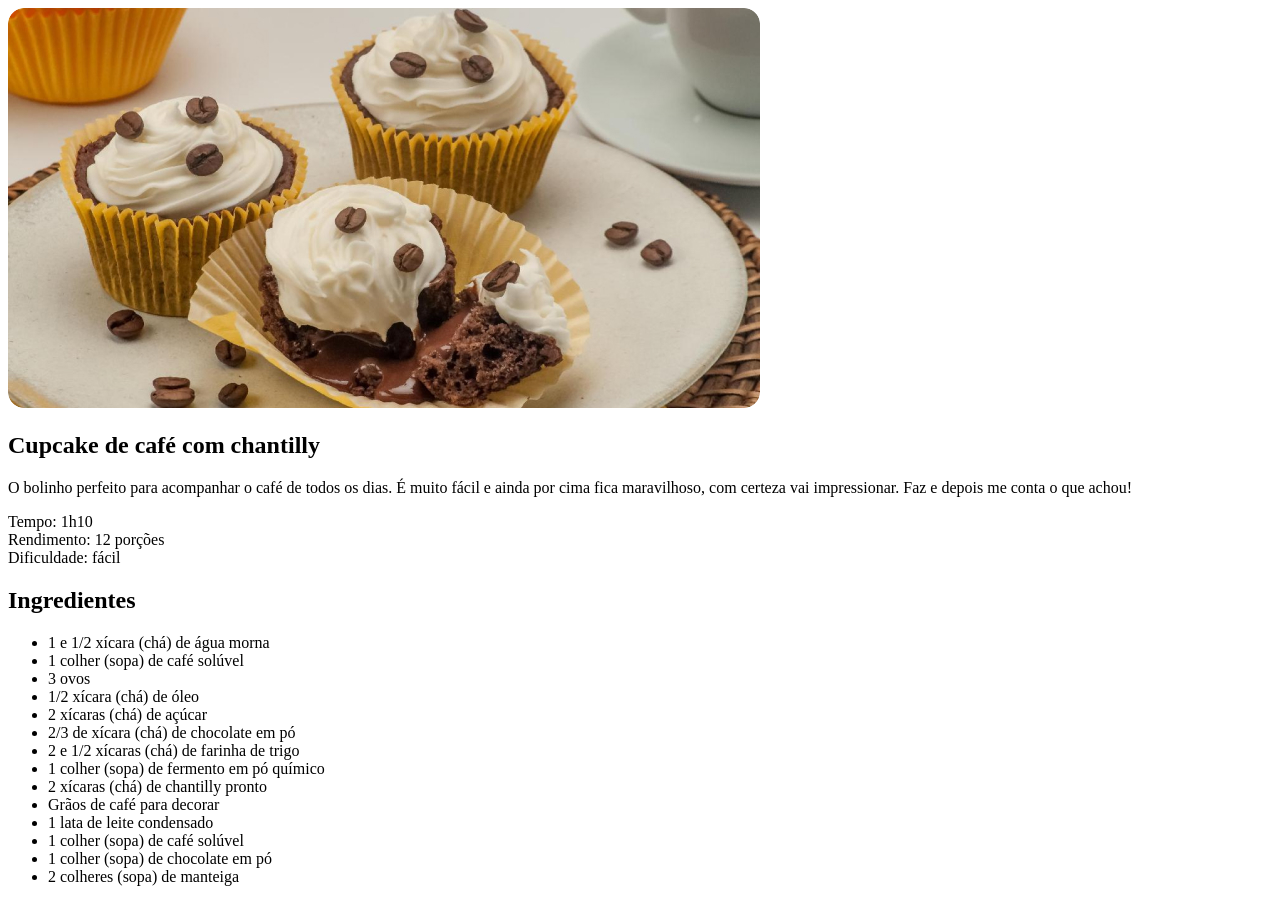
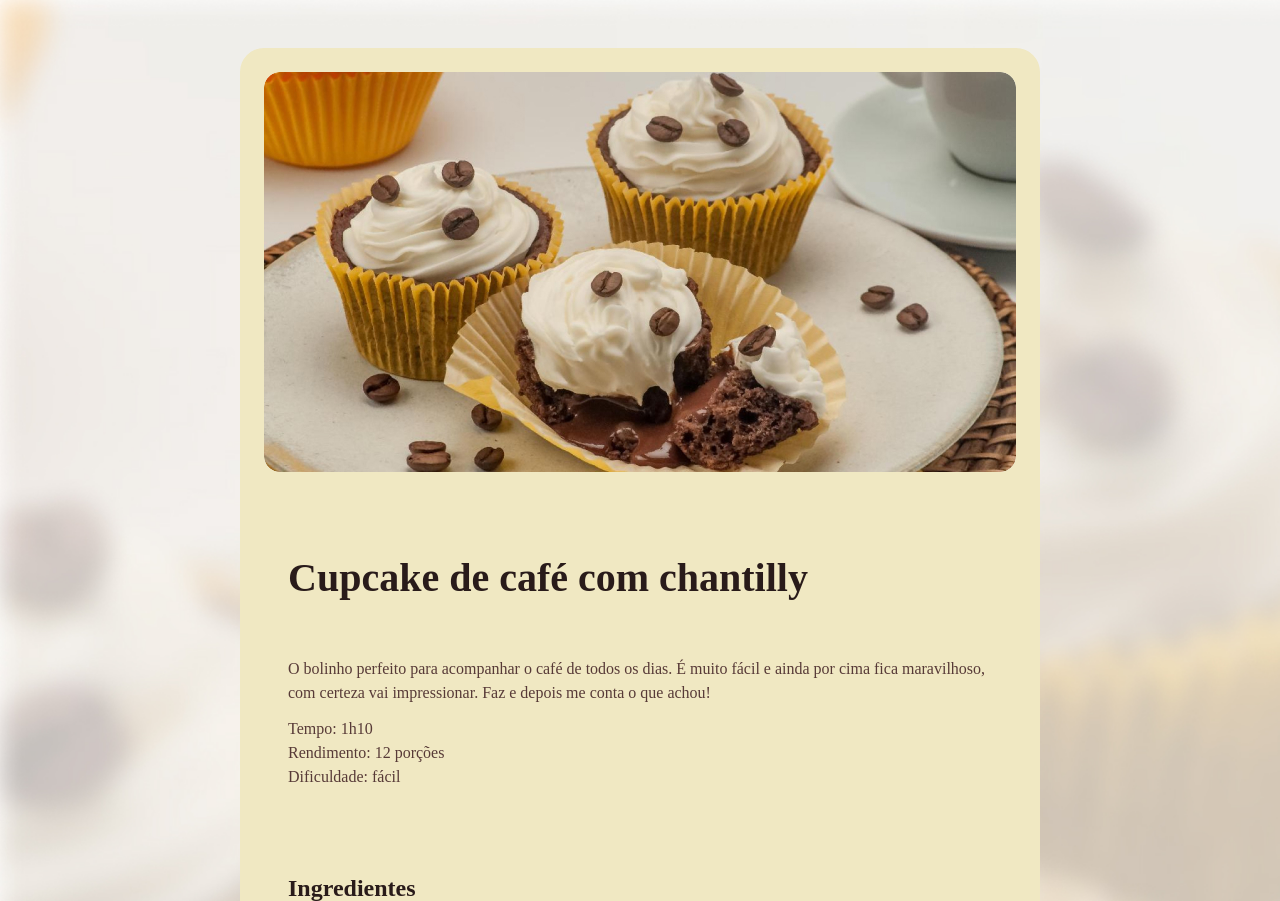
Before and after one commit to CaiquePirs/Projetos, a plain HTML site: page projeto-pg-receita/index.htm in a window 1280 px wide. Shown: the top 901 px of the page. Drawn offline with Linux system fonts and the light colour scheme.

Commit message:
personalizando espaços

```diff
--- a/projeto-pg-receita/style.css
+++ b/projeto-pg-receita/style.css
@@ -1,3 +1,62 @@
+body {
+    background-image: url(assets/bg-image.jpg);
+    background-size: cover;
+}
+
+* {
+    margin: 0;
+    padding: 0;
+
+}
+
+:root {
+    font-family: "Alice", serif;
+    line-height: 150%;
+    color: #573a37;
+}
+
+#page {
+    box-sizing: border-box;
+    padding: 24px;
+    width: 800px;
+    background-color: #f0e8c2;
+    border-radius: 24px;
+    margin: 48px auto;
+
+}
+
 img {
     border-radius: 16px;
 }
+
+main {
+    padding: 24px;
+
+}
+
+section + section {
+    margin-top: 24px;
+}
+
+#about p + p {
+    margin-top: 12px;
+}
+
+h1 {
+    line-height: 140%;
+    font-size: 40px;
+    color: #291b1a;
+    margin-bottom: 4px;
+    line-height: 150px;
+}
+
+h2 {
+    font-size: 24px;
+    color: #291b1a;
+    margin-bottom: 4px;
+    line-height: 150px;
+}
+
+ul {
+    padding-left: 24px;
+}
```
